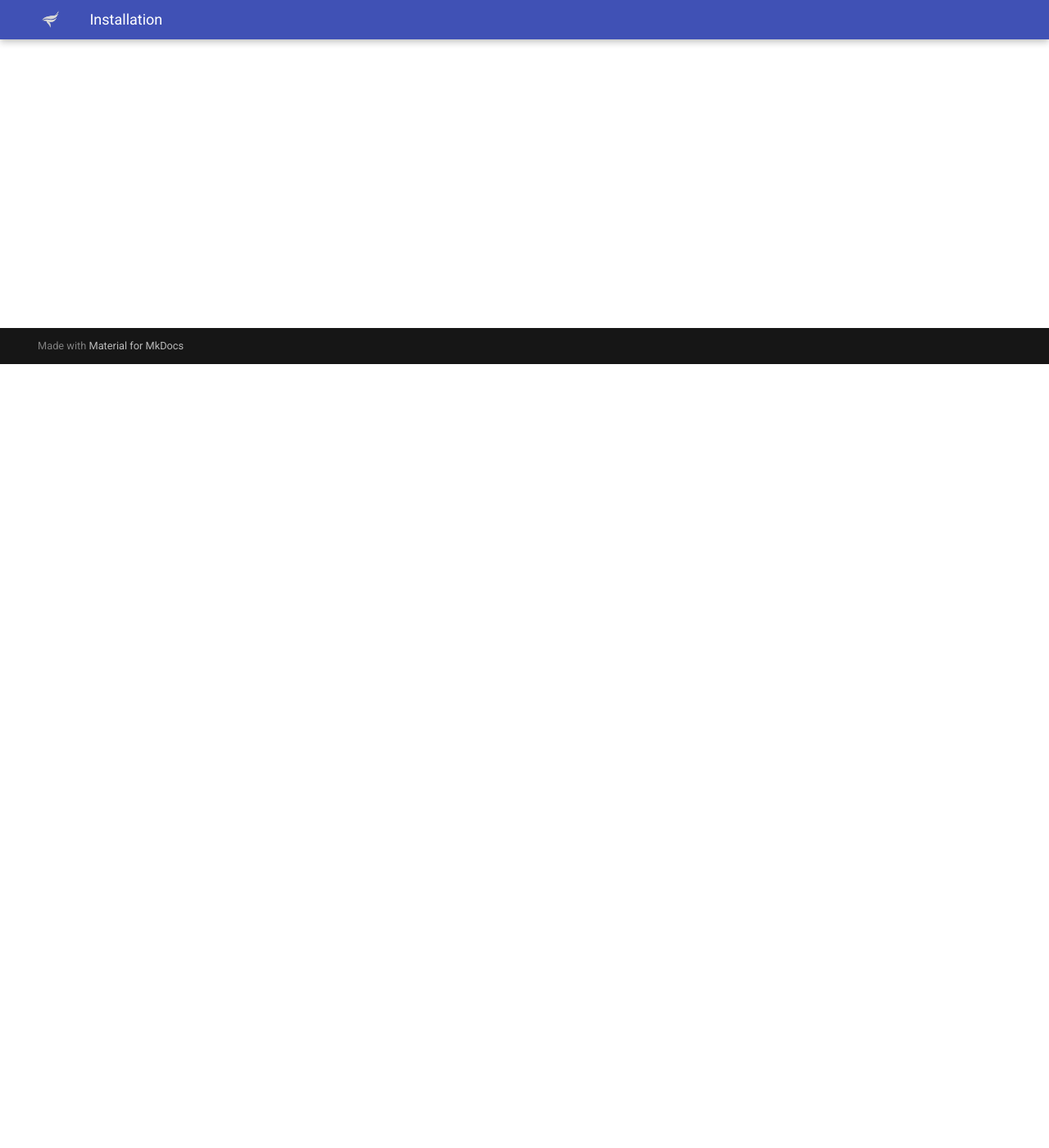
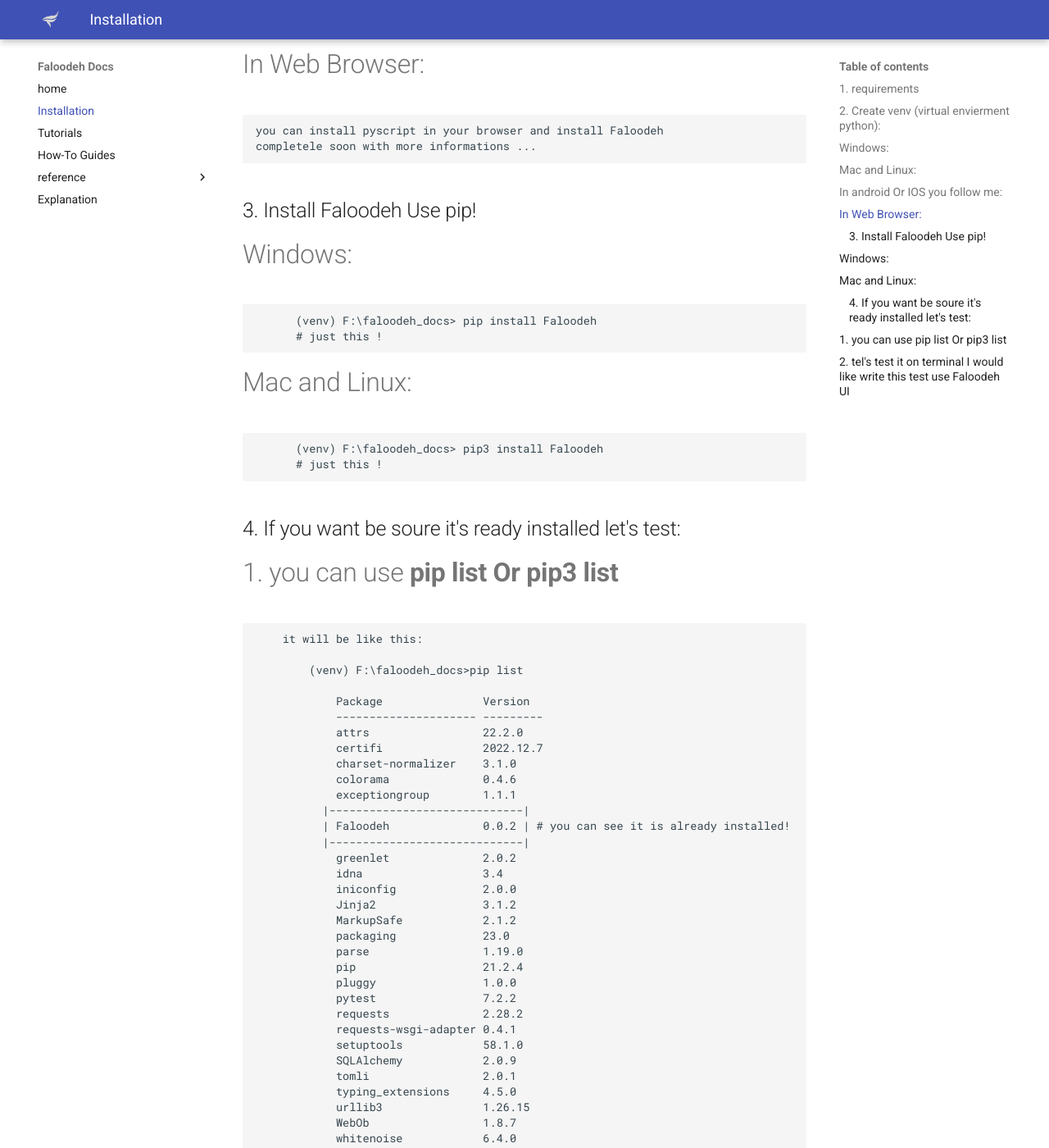
Before and after one commit to faloodehproject/faloodehproject, an MkDocs documentation site: the page built from docs/installation.md, in a window 1280 px wide and 1400 px high, scrolled down 956 px. Shown: the whole window at 82% size. Built offline with MkDocs 1.6.1 and Material for MkDocs 9.7.7, drawn with Linux system fonts in a browser that asks for light colours; old or Windows-style settings are respelled for this version of MkDocs; some of the changed text lies outside the part shown.

Commit message:
Add installion guid

```diff
--- a/docs/installation.md
+++ b/docs/installation.md
@@ -1 +1,104 @@
-it will complitele soon ...
+Hi! follow me for install the faloodeh project it's very simple and I will show you How?
+
+
+## 1. requirements
+
+for install and use it you should have this requires:
+1. Python 3.x be already
+2. I am kiding just this Not more! ...
+
+## 2. Create venv (virtual envierment python):
+# Windows:
+                F:\faloodeh_docs> python -m venv venv
+                F:\faloodeh_docs> cd venv
+                F:\faloodeh_docs> cd Scripts
+                F:\faloodeh_docs> activate
+          (venv) F:\faloodeh_docs>
+                #our venv is already!
+
+# Mac and Linux:
+                F:\faloodeh_docs> python3 -m venv venv
+                F:\faloodeh_docs> cd venv
+                F:\faloodeh_docs> cd bin
+                F:\faloodeh_docs> source activate
+          (venv) F:\faloodeh_docs>
+                #our venv is already!
+
+# In android Or IOS you follow me:
+
+    you should before this install python runers like pydroid3
+    and follow the above for mac and linux for this
+    completele soon with more informations ...
+
+# In Web Browser:
+
+    you can install pyscript in your browser and install Faloodeh
+    completele soon with more informations ...
+
+## 3. Install Faloodeh Use pip!
+# Windows:
+          (venv) F:\faloodeh_docs> pip install Faloodeh
+          # just this !
+
+# Mac and Linux:
+          (venv) F:\faloodeh_docs> pip3 install Faloodeh
+          # just this !
+
+## 4. If you want be soure it's ready installed let's test:
+# 1. you can use **pip list Or pip3 list**
+        it will be like this:
+
+            (venv) F:\faloodeh_docs>pip list
+
+                Package               Version
+                --------------------- ---------
+                attrs                 22.2.0
+                certifi               2022.12.7
+                charset-normalizer    3.1.0
+                colorama              0.4.6
+                exceptiongroup        1.1.1
+              |-----------------------------|
+              | Faloodeh              0.0.2 | # you can see it is already installed!
+              |-----------------------------|
+                greenlet              2.0.2
+                idna                  3.4
+                iniconfig             2.0.0
+                Jinja2                3.1.2
+                MarkupSafe            2.1.2
+                packaging             23.0
+                parse                 1.19.0
+                pip                   21.2.4
+                pluggy                1.0.0
+                pytest                7.2.2
+                requests              2.28.2
+                requests-wsgi-adapter 0.4.1
+                setuptools            58.1.0
+                SQLAlchemy            2.0.9
+                tomli                 2.0.1
+                typing_extensions     4.5.0
+                urllib3               1.26.15
+                WebOb                 1.8.7
+                whitenoise            6.4.0
+                WTForms               3.0.1
+
+# 2. tel's test it on terminal I would like write this test use Faloodeh UI
+
+    follow me step by step:
+
+        (venv) F:\faloodeh_docs>python
+        Python 3.10.2 (tags/v3.10.2:a58ebcc, Jan 17 2022, 14:12:15) [MSC v.1929 64 bit (AMD64)] on win32
+        Type "help", "copyright", "credits" or "license" for more information.
+        >>> from Faloodeh.Faloodeh_UI import html5
+        >>> code = html5()
+        >>> code.h1(inner=' Hello World!', pyclass='Faloodeh', pyid='Faloodeh_UI')
+        >>> print(code)
+
+        <h1 class=" Faloodeh " id="Faloodeh_UI">  Hello World!</h1>
+        >>> # it is very easy it is work and you can use it after this every time every where!
+        >>>
+
+
+
+
+
+!                                                                  [ Next -->](tutorials/step_2.md)
```
Also changed, not shown: site/installation/index.html, 1 other file.
